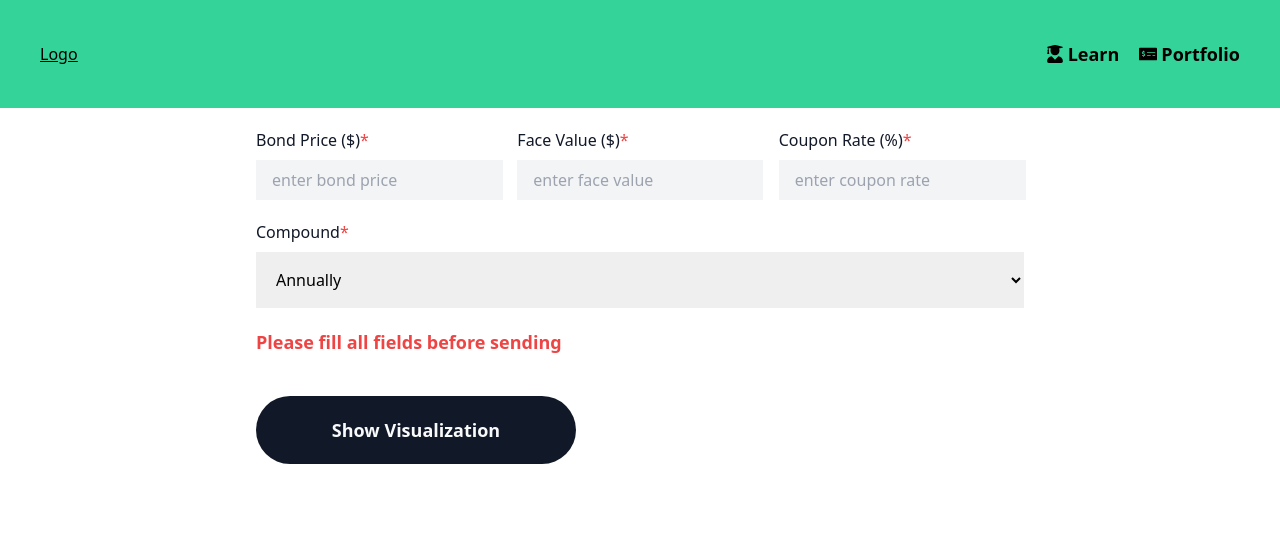
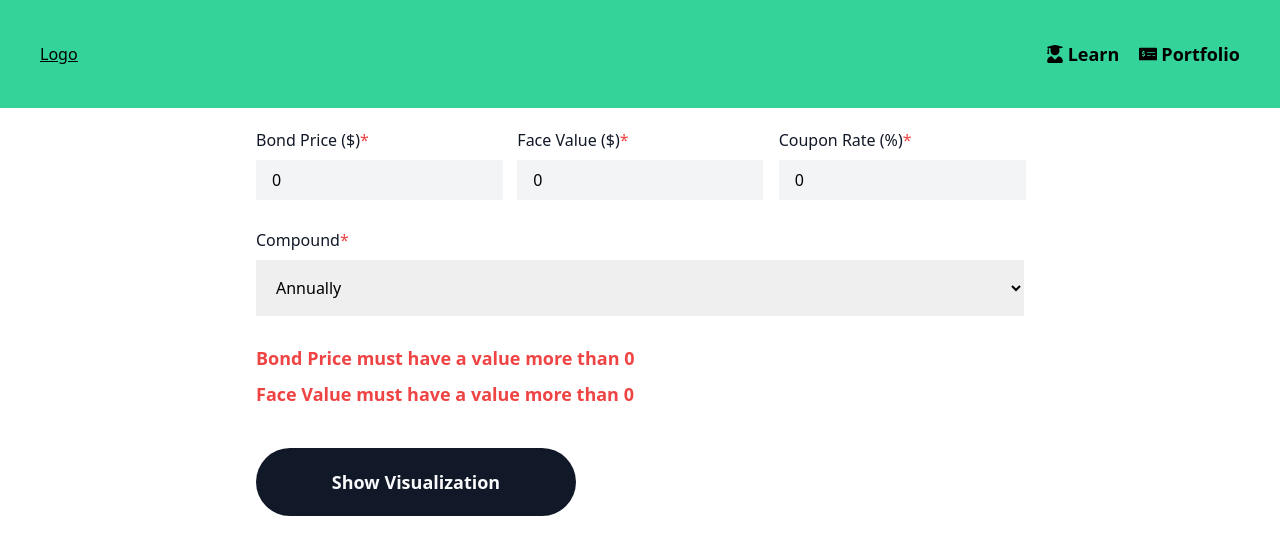
Before and after one commit to ckasidis/fin-ed-nextjs-frontend, a Next.js app: page /learn/bond in a window 1280 px wide. Both pictures are taken after a click on the button "Show Visualization". Shown: the top 554 px of the page. Built offline with nearby package versions, Linux system fonts and the light colour scheme.

Commit message:
create ErrorMessage component and modify FormBond

```diff
--- a/components/FormBond.tsx
+++ b/components/FormBond.tsx
@@ -1,18 +1,34 @@
 import { SyntheticEvent, useState } from 'react';
 import { motion } from 'framer-motion';
 import { NextPage } from 'next';
+import ErrorMessage from './common/warning';
 
 const FormBond: NextPage = () => {
-	const [bondPrice, setBondPrice] = useState('');
-	const [faceValue, setFaceValue] = useState('');
-	const [coupon, setCoupon] = useState('');
+	const [bondPrice, setBondPrice] = useState(0); // > 0
+	const [faceValue, setFaceValue] = useState(0); // > 0
+	const [coupon, setCoupon] = useState(0); // >= 0
 	const [compound, setCompound] = useState('annually');
-	const [showInvalid, setShowInvalid] = useState(false);
+
+	const [errorBP, setErrorBP] = useState(false);
+	const [errorFV, setErrorFV] = useState(false);
+	const [errorCR, setErrorCR] = useState(false);
 
 	const handleValidation = () => {
 		let isValid = true;
-		if (bondPrice.length <= 0) {
+		setErrorBP(false);
+		setErrorFV(false);
+		setErrorCR(false);
+		if (bondPrice <= 0) {
 			isValid = false;
+			setErrorBP(true);
+		}
+		if (faceValue <= 0) {
+			isValid = false;
+			setErrorFV(true);
+		}
+		if (coupon < 0) {
+			isValid = false;
+			setErrorCR(true);
 		}
 		return isValid;
 	};
@@ -22,20 +38,11 @@ const FormBond: NextPage = () => {
 
 		let isValidForm = handleValidation();
 
-		if (!isValidForm) {
-			setShowInvalid(true);
-			return;
-		}
+		if (!isValidForm) return;
 
-		setShowInvalid(false);
-
-		const floatBondPrice = parseFloat(bondPrice);
-		const floatFaceValue = parseFloat(faceValue);
-		const floatCoupon = parseFloat(coupon);
-
-		console.log(floatBondPrice);
-		console.log(floatFaceValue);
-		console.log(floatCoupon);
+		console.log(bondPrice);
+		console.log(faceValue);
+		console.log(coupon);
 		console.log(compound);
 		// Data Visualization
 	};
@@ -55,7 +62,7 @@ const FormBond: NextPage = () => {
 						value={bondPrice}
 						placeholder="enter bond price"
 						onChange={(e) => {
-							setBondPrice(e.target.value);
+							setBondPrice(+e.target.value);
 						}}
 					/>
 				</div>
@@ -71,7 +78,7 @@ const FormBond: NextPage = () => {
 						value={faceValue}
 						placeholder="enter face value"
 						onChange={(e) => {
-							setFaceValue(e.target.value);
+							setFaceValue(+e.target.value);
 						}}
 					/>
 				</div>
@@ -87,11 +94,12 @@ const FormBond: NextPage = () => {
 						value={coupon}
 						placeholder="enter coupon rate"
 						onChange={(e) => {
-							setCoupon(e.target.value);
+							setCoupon(+e.target.value);
 						}}
 					/>
 				</div>
 			</div>
+			<div className="grid mt-2">
 				<label htmlFor="compound" className="text-gray-900 mt-5 mb-2">
 					Compound<span className="text-red-500">*</span>
 				</label>
@@ -107,11 +115,20 @@ const FormBond: NextPage = () => {
 					<option value="quarterly">Quarterly</option>
 					<option value="monthly">Monthly</option>
 				</select>
-			{showInvalid && (
-				<p className="pt-5 text-red-500 text-lg font-bold">
-					Please fill all fields before sending
-				</p>
+			</div>
+			<div className="mt-5">
+				{errorBP && (
+					<ErrorMessage>Bond Price must have a value more than 0</ErrorMessage>
 				)}
+				{errorFV && (
+					<ErrorMessage>Face Value must have a value more than 0</ErrorMessage>
+				)}
+				{errorCR && (
+					<ErrorMessage>
+						Coupon Rate must not have a negative value
+					</ErrorMessage>
+				)}
+			</div>
 			<motion.button
 				type="submit"
 				className="hover:bg-emerald-400 bg-gray-900 w-60 sm:w-80 px-10 py-5 mt-10 rounded-full text-gray-50 text-lg text-center font-bold"
--- /dev/null
+++ b/components/common/Warning.tsx
@@ -0,0 +1,7 @@
+import { NextPage } from 'next';
+
+const ErrorMessage: NextPage = ({ children }) => {
+	return <p className="pt-2 text-red-500 text-lg font-bold">{children}</p>;
+};
+
+export default ErrorMessage;
```
Lines whose indentation alone changed are shown as unchanged.
